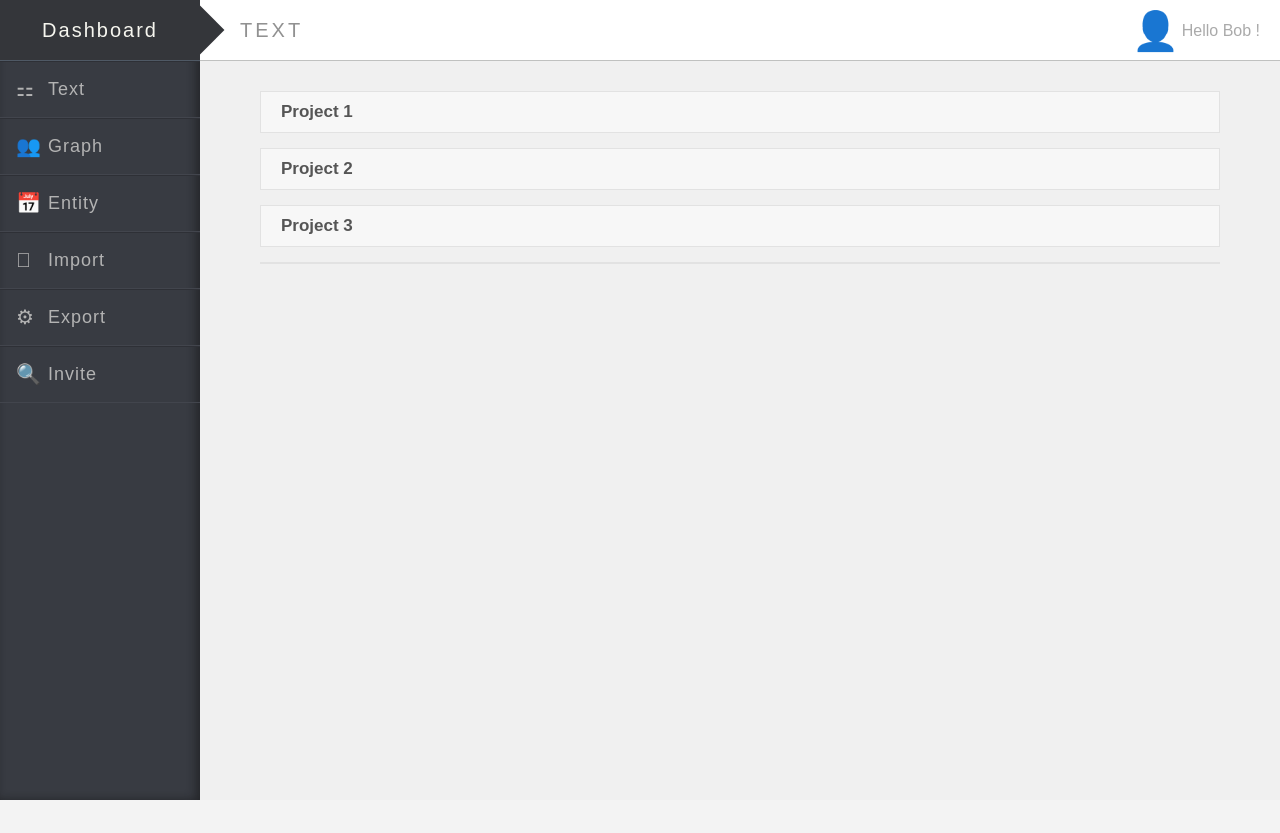
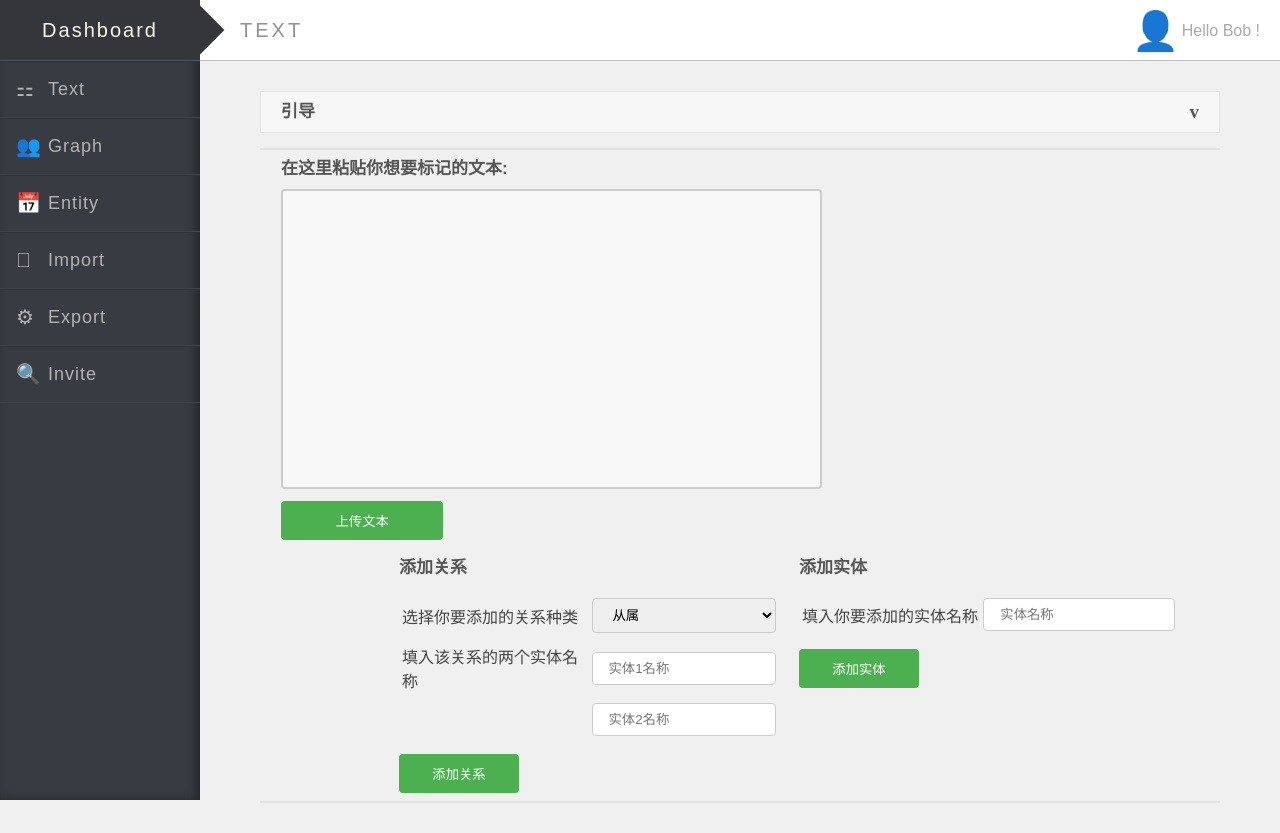
Before and after one commit to Pupil59/TextMarking, a Django app: page /index/ in a window 1280 px wide. Before the commit the page ends 800 px from the top, so only its background shows below. Run offline with Django 3.2, Linux system fonts and the light colour scheme; some libraries are stand-ins or nearby versions.

Commit message:
文本标注页面
文本标注页面

```diff
--- a/templates/textMark/index.html
+++ b/templates/textMark/index.html
@@ -1,5 +1,4 @@
 <!DOCTYPE html>
-
 <html>
 
 <head>
@@ -52,36 +51,163 @@
   <article class='larg'>
     <div>
       <h3>
-        Project 1
-        <span class='entypo-down-open'></span>
+        引导
+        <span class='entypo-down-open'>v</span>
       </h3>
       <p>你可以在这里直接粘贴文本，并进行标记工作</p>
-      <p>对于比较长的文本，你也可以通过下面的"Import"功能来导入文件</p>
+      <p>对于比较长的文本，你也可以通过<a href="#">Import</a>功能来导入文本格式文件</p>
+      <!-- Import页面开发中 -->
     </div>
     <div>
-      <h3>
-        Project 2
-        <span class='entypo-down-open'></span>
-      </h3>
-      <p>test2</p>
+      <span>
+        <!-- 上传文本的表单 -->
+        <form action="" method="GET" style="float: left;" id="addText">
+          <h3>
+            在这里粘贴你想要标记的文本:
+          </h3>
+          <textarea name="user_text" cols="40" rows="30"></textarea><br>
+          <input type="submit" value="上传文本" id="submitText"/>
+        </form>
+      </span>
+      <span>
+          <!-- 添加实体的表单 -->
+          <form action="" method="GET" style="float: right;" id="addEntity">
+            <h3>
+              添加实体
+            </h3>
+            <table width="400">
+            <tr>
+              <td>
+                <label for="ename">填入你要添加的实体名称</label>
+              </td>
+              <td>
+                <input type="text" id="ename" name="name" placeholder="实体名称"/>
+              </td>
+            </tr>
+          </table>
+          <input type="submit" value="添加实体" id="submitEntity"/>
+          </form>
+
+          <!-- 添加关系的表单 -->
+          <form action="" method="GET" style="float: right;" id="addRelation">
+            <h3>
+              添加关系
+            </h3>
+            <table width="400">
+            <tr>
+              <td>
+                <label for="rname">选择你要添加的关系种类</label>
+              </td>
+              <td>
+                <select id="rname" name="name">
+                  <option value="从属">从属</option>
+                  <option value="并列">并列</option>
+                  <option value="解释">解释</option>
+                </select>
+              </td>
+            </tr>
+            <tr>
+              <td>
+                填入该关系的两个实体名称
+              </td>
+              <td>
+                <input type="text" id="ename1" name="sourceid" placeholder="实体1名称"/>
+              </td>
+            </tr>
+            <tr>
+              <td></td>
+              <td>
+                <input type="text" id="ename2" name="destinationid" placeholder="实体2名称"/>
+              </td>
+            </tr>
+          </table>
+          <input type="submit" value="添加关系" id="submitRelation"/>
+          </form>
+      </span>
     </div>
-    <div>
-      <h3>
-        Project 3
-        <span class='entypo-down-open'></span>
-      </h3>
-      <p>test3</p>
-    </div>
+
+
 	<div style="text-align:center;clear:both;">
 
 </div>
   </article>
+  <!-- 调试用 -->
+  <!-- <div id="show1">
+
+  </div>
+  <div id="show2">
+
+  </div> -->
 </main>
 
   <script src='../../static/js/jquery.js'></script>
 
-  <script src="../../static/js"></script>
+  <script src="../../static/js/index.js"></script>
 
 </body>
+<script type="text/javascript" src="../../static/js/jquery.min.js"></script>
+<script type="text/javascript">
+  // 添加提交事件监听器
+  // getElementById的参数为form的id
+  // addEventListener的参数分别为form中submit的id和监听到事件后跳转的function
 
+  // p.s.需要用户上传文档的接口...
+  // document.getElementById('addText').addEventListener('submitText', sendText);
+  document.getElementById('addEntity').addEventListener('submitEntity', sendEntity);
+  document.getElementById('addRelation').addEventListener('submitRelation', sendRelation);
+
+  //function sendText() {}
+  function sendEntity() {
+    var addEntity =$("#addEntity");
+    var addEntityData = addEntity.serializeArray();
+    var jsonEntityData = transformToJson(addEntityData);
+    var jsonEntity = {"action":"add_entity"};
+    jsonEntity.data = jsonEntityData;
+    //上述将添加实体的form信息转化为json字符串jsonEntity
+
+    // html页面内调试用
+    // $("#show1").html(JSON.stringify(jsonEntity));
+    $.ajax({
+        type:"POST",
+        url:"/api/entities",
+        contentType: "application/json",
+        dataType:"json",
+        data:JSON.stringify(jsonEntity),
+        success:function (data) {
+          // 根据返回信息调试
+        }
+    })
+  }
+
+  function sendRelation() {
+    var addRelation =$("#addRelation");
+    var addRelationData = addRelation.serializeArray();
+    var jsonRelationData = transformToJson(addRelationData);
+    var jsonRelation = {"action":"add_relation"};
+    jsonRelation.data = jsonRelationData;
+    // 上述将添加关系的form信息转化为json字符串jsonRelation
+
+    // html页面内调试用
+    // $("#show2").html(JSON.stringify(jsonRelation));
+    $.ajax({
+        type:"POST",
+        url:"/api/relations",
+        contentType: "application/json",
+        dataType:"json",
+        data:JSON.stringify(jsonRelation),
+        success:function (data) {
+          // 根据返回信息调试
+        }
+    })
+  }
+
+  function transformToJson(formData){
+        var obj={}
+        for (var i in formData) {
+            //下标为的i的name做为json对象的key，下标为的i的value做为json对象的value
+            obj[formData[i].name]=formData[i]['value'];
+        }
+        return obj;
+    }
+</script>
 </html>
```
